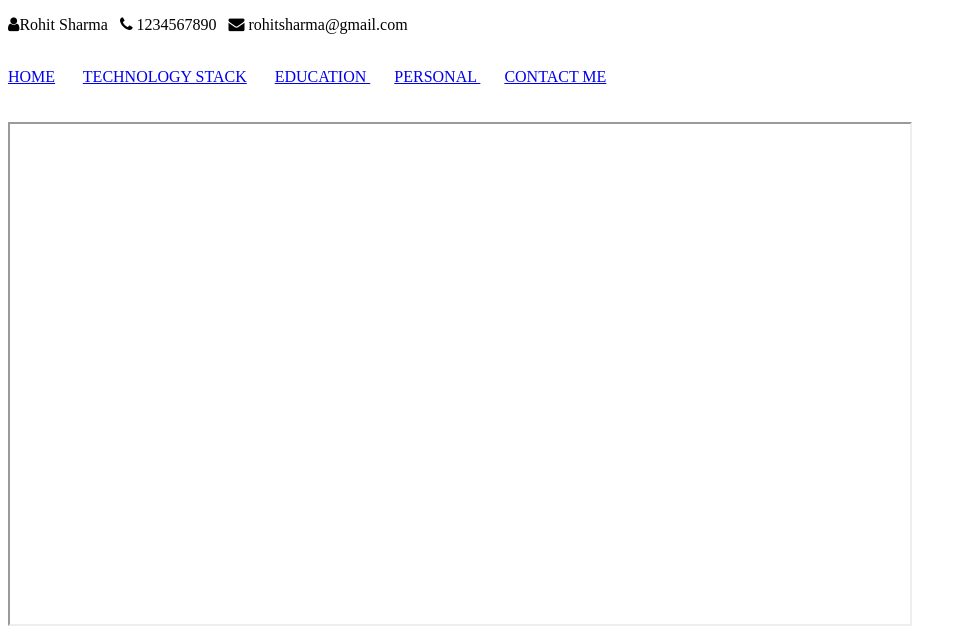
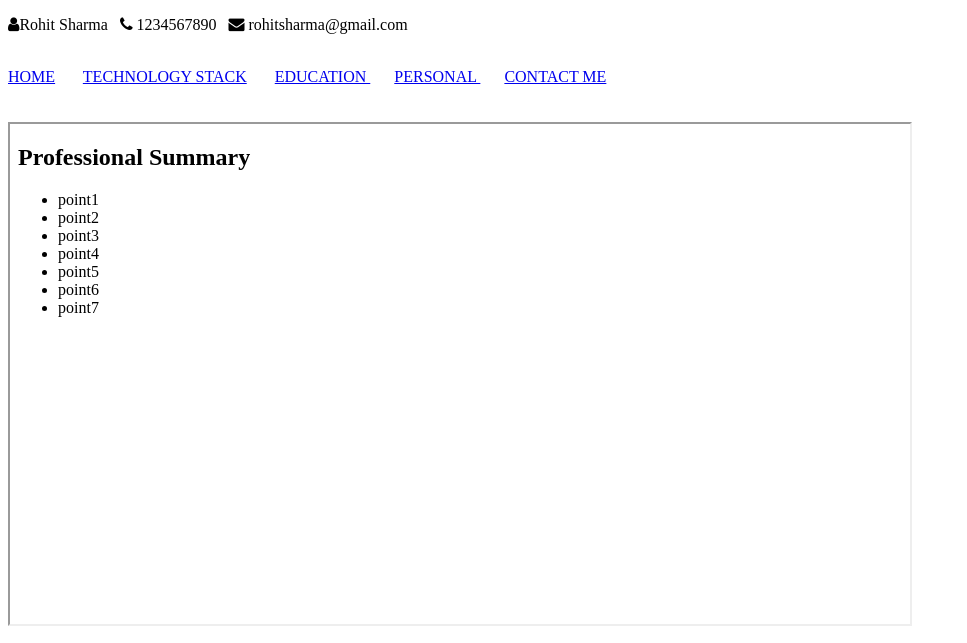
Before and after one commit to JagdishDaulatMore/MyProfile, a plain HTML site: page index.html in a window 1280 px wide. Shown: the top 643 px of the page, without its empty margins (0-967 px from the left). Drawn offline with Linux system fonts and the light colour scheme.

Commit message:
added source for frame
added source for frame

```diff
--- a/index.html
+++ b/index.html
@@ -28,7 +28,7 @@
 <br><br>
 
 
-        <iframe width="900px" height="500px" name="frame" >
+        <iframe width="900px" height="500px" name="frame" src="home.html">
 
         </iframe>
         <p>Follow Me:
```
